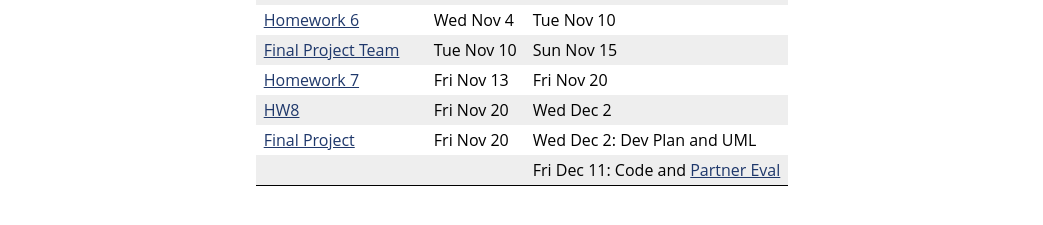
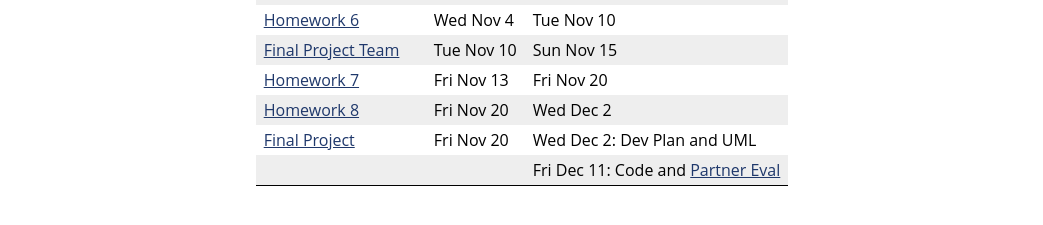
Before and after one commit to jhu-ip/cs220-f26, a Jekyll site: the page built from schedule.md, in a window 1280 px wide. Shown: the part 641-866 px from the top of the page, without its empty margins (118-1161 px from the left). Built offline with Jekyll 4.4.1, drawn with Linux system fonts in a browser that asks for light colours.

Commit message:
fixed wording

```diff
--- a/schedule.md
+++ b/schedule.md
@@ -23,7 +23,7 @@ Midterm (C material) | N/A | Mon Oct 19 (in section)
 [Homework 6](https://www.gradescope.com/courses/1328799/assignments/8990525) | Wed Nov 4 | Tue Nov 10
 [Final Project Team](https://piazza.com/class/mqqmuff1qgi6l/post/163) | Tue Nov 10 | Sun Nov 15
 [Homework 7](assign/hw7.html) | Fri Nov 13 | Fri Nov 20
-[HW8](https://www.gradescope.com/courses/1328799/assignments/9072044) | Fri Nov 20 | Wed Dec 2
+[Homework 8](https://www.gradescope.com/courses/1328799/assignments/9072044) | Fri Nov 20 | Wed Dec 2
 [Final Project](assign/final.html) | Fri Nov 20 | Wed Dec 2: Dev Plan and UML
                                    |            | Fri Dec 11: Code and [Partner Eval](https://forms.gle/Nm2WdUuZFyH43voVA)
 
```
